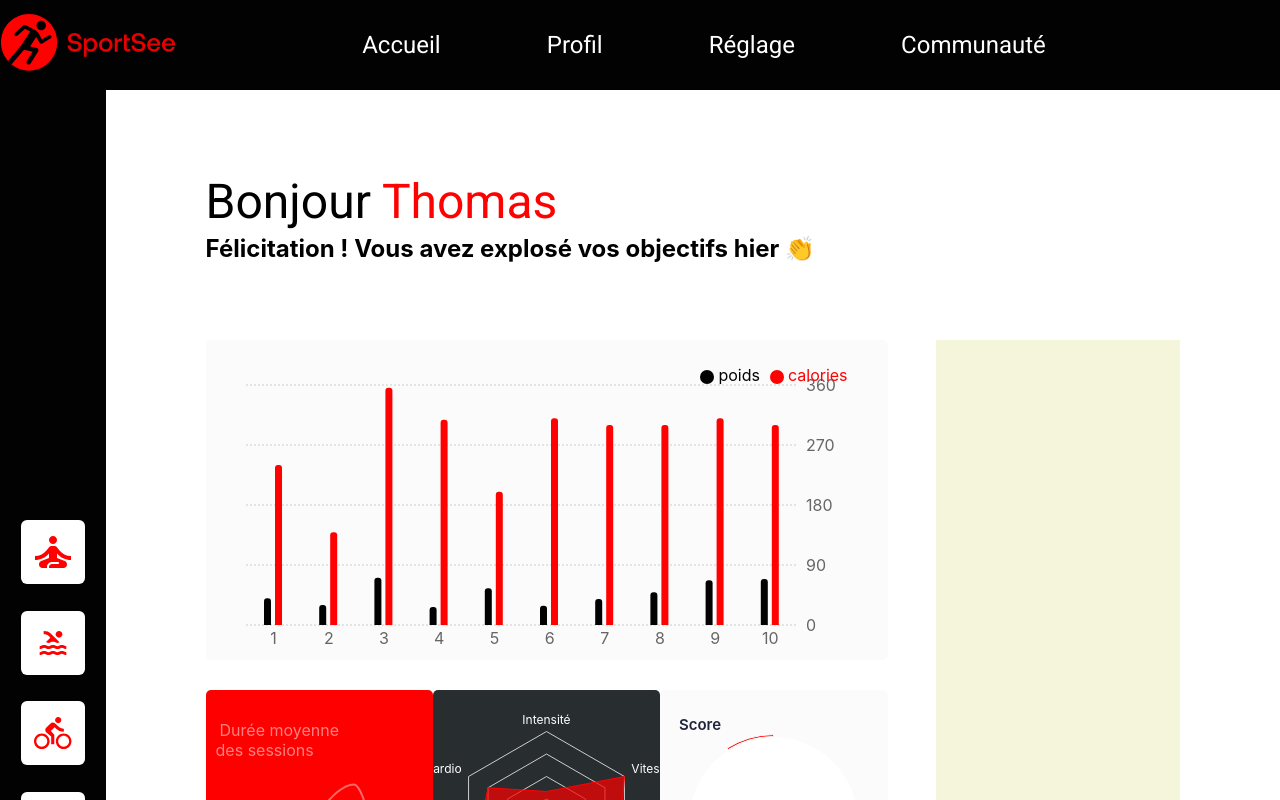
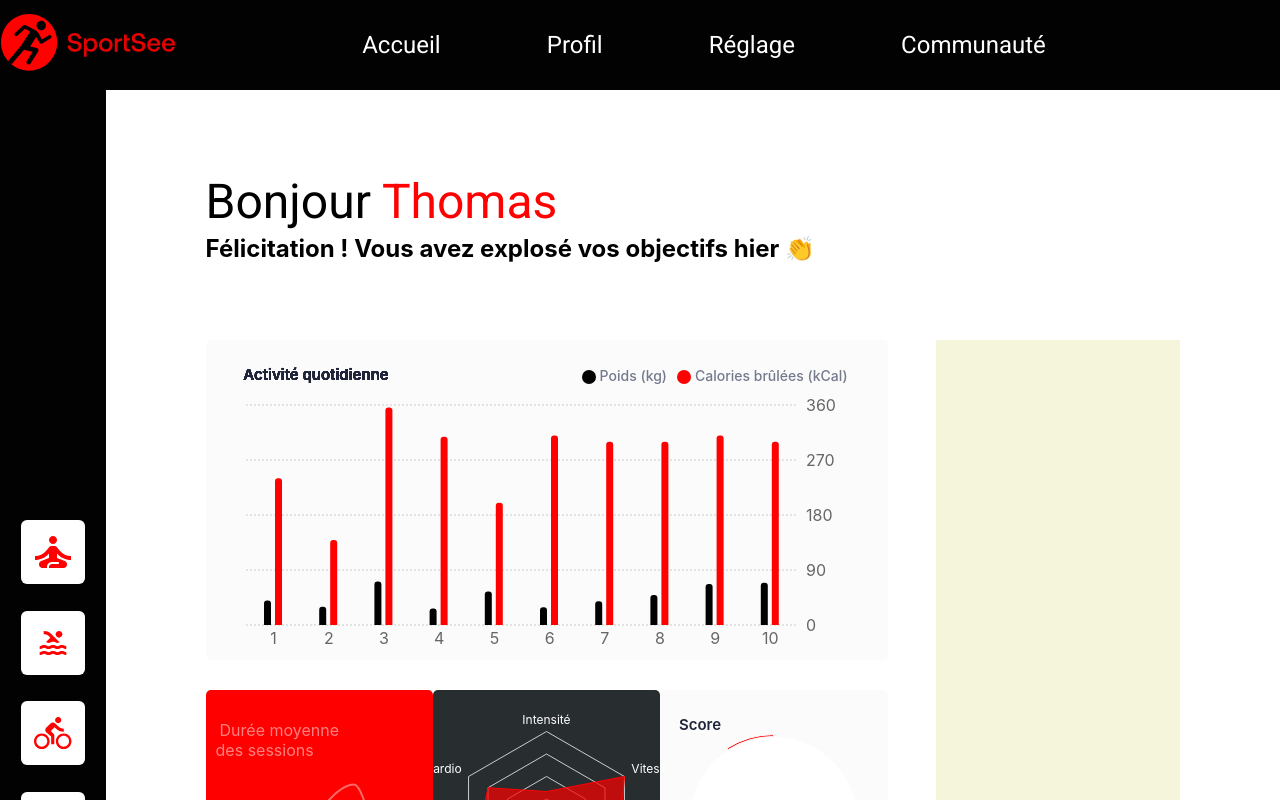
Before and after one commit to louannem/LouanneMartins_12_11012022, a React (Create React App) app: page / in a window 1280 px wide. Shown: the top 800 px of the page. Built offline with nearby package versions, Linux system fonts and the light colour scheme.

Commit message:
Mise en forme des titres & légende du bar chart

```diff
--- a/src/components/BarChart/index.jsx
+++ b/src/components/BarChart/index.jsx
@@ -1,5 +1,5 @@
-import React, { PureComponent } from 'react';
-import { BarChart, Bar, Cell, XAxis, YAxis, CartesianGrid, Tooltip, Legend, ResponsiveContainer } from 'recharts';
+import React from 'react';
+import { BarChart, Bar, XAxis, YAxis, CartesianGrid, Tooltip, Legend, ResponsiveContainer } from 'recharts';
 import "../../utils/styles/BarChart.css"
 
 const data = [
@@ -63,10 +63,16 @@ const data = [
         calories: 300,
         amt: 2100,
       },
-  ];
+  ]
+
+  function CustomTitle() {
+    return (
+          <text x={110} y={40} dy={0} fill="#20253A" fontWeight={600} fontSize={15} textAnchor="middle">Activité quotidienne</text>
+    )
+  }
 
 
-  const CustomTooltip = ({ active, payload, label }) => {
+  const CustomTooltip = ({ active, payload }) => {
     if (active && payload && payload.length) {
         return (
           <div className="custom-barchart-tooltip">
@@ -84,14 +90,14 @@ class BarChartTest extends React.Component {
     render() {
         return(
             <ResponsiveContainer width="100%" height="100%">
-                <BarChart width={500} height={300} data={data} margin={{ top: 25, right: 30, left: 40, bottom: 5, }} >
+                <BarChart  width={500} height={300} data={data} margin={{ top: 45, right: 30, left: 40, bottom: 5, }} >
                 <CartesianGrid strokeDasharray="2" />
                 <XAxis dataKey="name" tickLine={false}  />
                 <YAxis orientation="right" tickLine={false}  />
                 <Tooltip content={<CustomTooltip />} cursor={{ fill: "#C4C4C4", fillOpacity: 0.5 }}/>
-                <Legend iconType="circle" layout="horizontal" verticalAlign="top" align="right"/>
-                <Bar dataKey="poids" fill="#020203" barSize={7} radius={[3, 3, 0, 0]} />
-                <Bar dataKey="calories" fill="#ff0101" barSize={7} radius={[3, 3, 0, 0]} />
+                <Legend iconType="circle" layout="horizontal" verticalAlign="top" align="right" wrapperStyle={{ marginTop: "-20px", color: "#74798C"}} />
+                <Bar name="Poids (kg)" label={<CustomTitle/>}  dataKey="poids" fill="#020203" barSize={7} radius={[3, 3, 0, 0]} />
+                <Bar name="Calories brûlées (kCal)" dataKey="calories" fill="#ff0101" barSize={7} radius={[3, 3, 0, 0]} />
                 </BarChart>
             </ResponsiveContainer>
         )
--- a/src/components/LineChart/index.jsx
+++ b/src/components/LineChart/index.jsx
@@ -1,4 +1,4 @@
-import React, { PureComponent } from 'react';
+import React from 'react';
 import { LineChart, Line, XAxis, CartesianGrid, Tooltip, Legend, ResponsiveContainer } from 'recharts';
 import "../../utils/styles/LineChart.css"
 
--- a/src/components/PieChart/index.jsx
+++ b/src/components/PieChart/index.jsx
@@ -1,5 +1,5 @@
-import React, { PureComponent } from 'react';
-import { PieChart, Pie, ResponsiveContainer, Cell, Label, Legend } from 'recharts';
+import React from 'react';
+import { PieChart, Pie, ResponsiveContainer, Cell, Label } from 'recharts';
 
 const data = [
     {
--- a/src/components/RadarChart/index.jsx
+++ b/src/components/RadarChart/index.jsx
@@ -1,4 +1,4 @@
-import React, { PureComponent } from 'react';
+import React from 'react';
 import { Radar, RadarChart, PolarGrid, PolarAngleAxis, ResponsiveContainer } from 'recharts';
 
 const data = [
--- a/src/utils/styles/BarChart.css
+++ b/src/utils/styles/BarChart.css
@@ -1,5 +1,7 @@
 .recharts-cartesian-axis-line, .recharts-cartesian-grid-vertical { display: none;}
 .recharts-cartesian-axis-ticks g { margin-left: 43px}
+
+.barchart-wrapper .recharts-legend-item-text { color: #74798C!important; font-weight: 500; font-size: 14px;}
 
 .custom-barchart-tooltip {
     display: flex;
```
